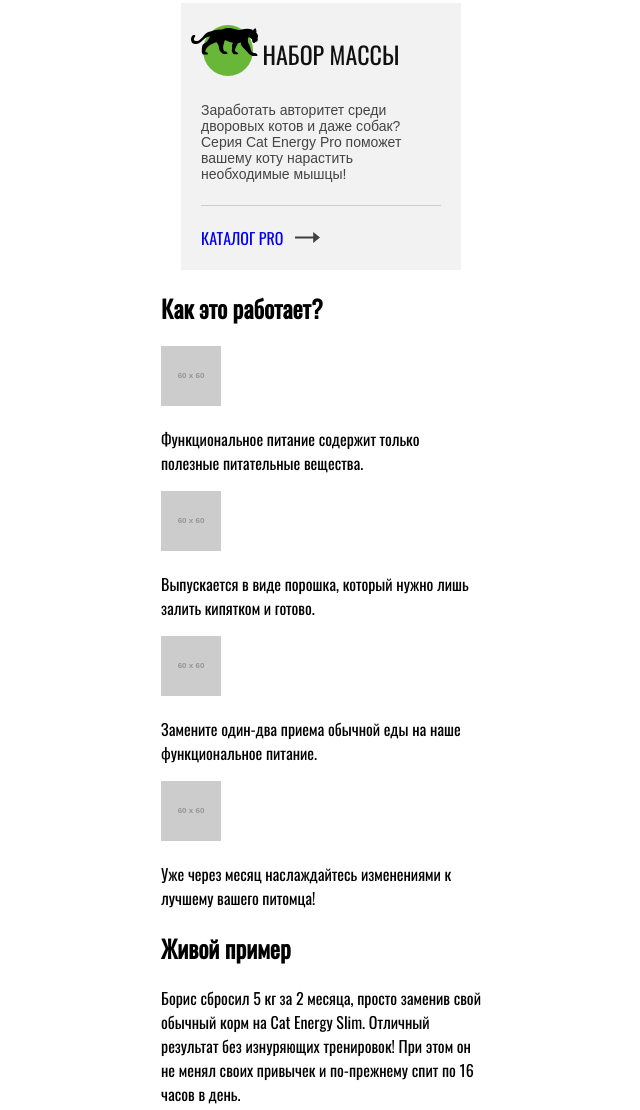
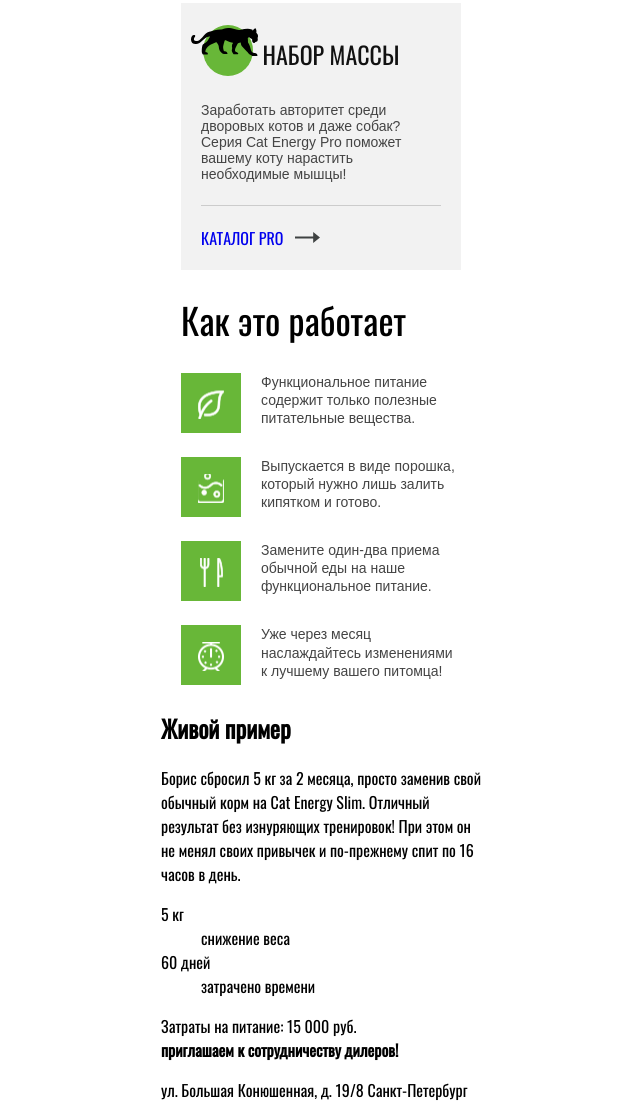
Before and after one commit to BeloussovA/691897-cat-energy-16, a website: page source/index.html in a window 1280 px wide. Shown: the part 956-2066 px from the top of the page, without its empty margins (319-959 px from the left). Drawn offline with nearby package versions, Linux system fonts and the light colour scheme; files that its build step writes are made by us from their sources; placeholder pictures from the web are drawn by us; files whose address does not match are found by name.

Commit message:
Работа со стилизацией. Блок преимуществ

```diff
--- a/source/index.html
+++ b/source/index.html
@@ -44,45 +44,25 @@
         </div>
         <div class="diets__item">
           <h3 class="diets__title diets__title--muscle">Набор массы</h3>
-            <p class="diets__description">Заработать авторитет среди дворовых котов и даже собак? Серия Cat Energy Pro поможет вашему коту нарастить необходимые мышцы!</p>
+          <p class="diets__description">Заработать авторитет среди дворовых котов и даже собак? Серия Cat Energy Pro поможет вашему коту нарастить необходимые мышцы!</p>
           <div class="diets__link">
             <a href="catalog.html">Каталог pro</a>
           </div>
         </div>
       </section>
       <section class="advantages">
-        <h2 class="advantages__title">Как это работает?</h2>
+        <h2 class="advantages__title">Как это работает</h2>
         <div class="advantages__item">
-          <div class="advantages__img">
-            <img src="http://placehold.it/60x60" alt="Иконка листка">
-          </div>
-          <div class="advantages__info">
-            <p class="advantages__description">Функциональное питание содержит только полезные питательные вещества.</p>
-          </div>
+          <p class="advantages__description advantages__description--nutrients">Функциональное питание содержит только полезные питательные вещества.</p>
         </div>
         <div class="advantages__item">
-          <div class="advantages__img">
-            <img src="http://placehold.it/60x60" alt="Иконка порошка">
-          </div>
-          <div class="advantages__info">
-            <p class="advantages__description">Выпускается в виде порошка, который нужно лишь залить кипятком и готово.</p>
-          </div>
+          <p class="advantages__description advantages__description--powder">Выпускается в виде порошка, который нужно лишь залить кипятком и готово.</p>
         </div>
         <div class="advantages__item">
-          <div class="advantages__img">
-            <img src="http://placehold.it/60x60" alt="Иконка столовых приборов">
-          </div>
-          <div class="advantages__info">
-            <p class="advantages__description">Замените один-два приема обычной еды на наше функциональное питание.</p>
-          </div>
+          <p class="advantages__description advantages__description--dining">Замените один-два приема обычной еды на наше функциональное питание.</p>
         </div>
         <div class="advantages__item">
-          <div class="advantages__img">
-            <img src="http://placehold.it/60x60" alt="Иконка столовых приборов">
-          </div>
-          <div class="advantages__info">
-            <p class="advantages__description">Уже через месяц наслаждайтесь изменениями к лучшему вашего питомца!</p>
-          </div>
+          <p class="advantages__description advantages__description--clock">Уже через месяц наслаждайтесь изменениями к лучшему вашего питомца!</p>
         </div>
       </section>
       <section class="example">
--- /dev/null
+++ b/source/sass/blocks/advantages.scss
@@ -0,0 +1,67 @@
+.advantages__title {
+  font-family: $fontBase;
+  font-size: $fontBaseSizeTitle;
+  text-align: left;
+  font-weight: normal;
+  width: 280px;
+  margin: auto;
+  margin-top: 32px;
+  line-height: 1;
+  margin-bottom: 35px;
+}
+
+.advantages__item {
+  margin-bottom: 30px;
+}
+
+.advantages__description {
+  font-family: "ArialMT", "Arial", sans-serif;
+  font-size: 14px;
+  font-weight: normal;
+  line-height: 1.29;
+  color: #444444;
+  width: 200px;
+  margin: auto;
+  margin-top: 22px;
+  position: relative;
+  margin-left: 100px;
+}
+
+.advantages__description::before {
+  content: '';
+  display: block;
+  position: absolute;
+  width: 60px;
+  height: 60px;
+  background-color: #68b738;
+  left: -80px;
+}
+
+
+.advantages__description::after {
+  content: '';
+  display: block;
+  position: absolute;
+  width: 26px;
+  height: 29px;
+  background: url("/img/advantage-leaf@1x.png") no-repeat center;
+  top: 17px;
+  left: -63px;
+}
+
+.advantages__description--powder {
+  &::after {
+    background: url("/img/advantage-powder@1x.png") no-repeat center;
+  }
+}
+
+.advantages__description--dining {
+  &::after {
+    background: url("/img/advantage-dining@1x.png") no-repeat center;
+  }
+}
+.advantages__description--clock {
+  &::after {
+    background: url("/img/advantage-clock@1x.png") no-repeat center;
+  }
+}
--- a/source/sass/style.scss
+++ b/source/sass/style.scss
@@ -8,3 +8,4 @@
 @import 'blocks/main-nav.scss';
 @import 'blocks/page-main.scss';
 @import 'blocks/diets.scss';
+@import 'blocks/advantages.scss';
```
